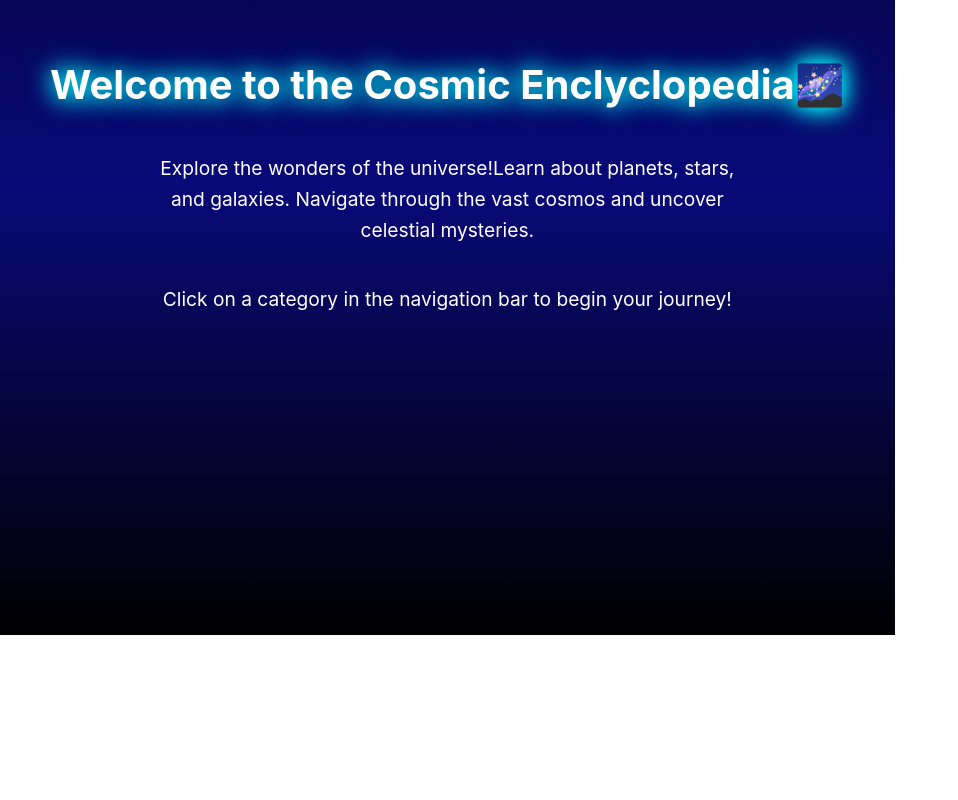
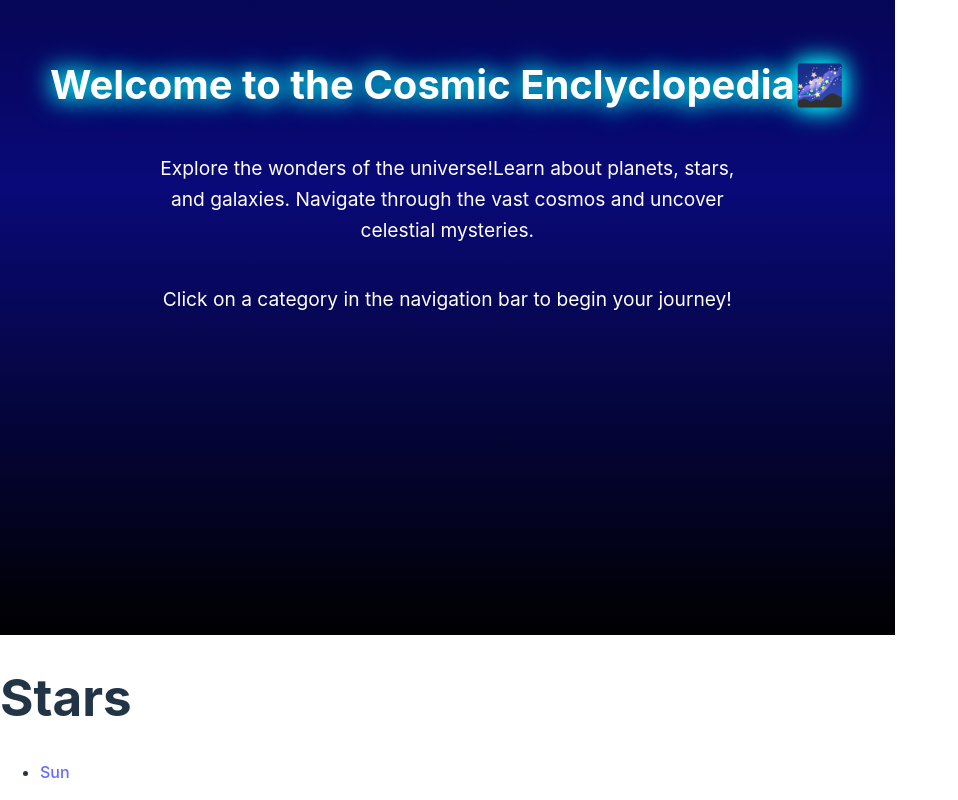
Before and after one commit to blovelace84/Cosmic-Encyclopedia-Rep, a React (Vite) app in the folder cosmic-encyclopedia/: page /stars in a window 1280 px wide. Shown: the part 393-1193 px from the top of the page, without its empty margins (0-958 px from the left). Before the commit the page ends 1028 px from the top, so only its background shows below. Built offline with nearby package versions, Linux system fonts and the light colour scheme.

Commit message:
added category page and some more data

```diff
--- a/cosmic-encyclopedia/src/App.jsx
+++ b/cosmic-encyclopedia/src/App.jsx
@@ -1,6 +1,7 @@
 import { BrowserRouter as Router, Routes, Route, BrowserRouter  } from "react-router-dom";
 import NavBar from "./NavBar";
 import HomePage from "./HomePage";
+import CategoryPage from "./CategoryPage";
 import ContentPage from "./ContentPage";
 import data from "./data";
 
@@ -11,6 +12,9 @@ function App() {
         <HomePage />
         <Routes>
           <Route path="/" element={<HomePage />} />
+          <Route path="/planets" element={<CategoryPage category="planets" />} />
+          <Route path="/stars" element={<CategoryPage category="stars" />} />
+          <Route path="/galaxy" element={<CategoryPage category="galaxies" />} />
           <Route path="/content/:id" element={<ContentPage />} />
         </Routes>
     </BrowserRouter>
--- /dev/null
+++ b/cosmic-encyclopedia/src/CategoryPage.css
@@ -0,0 +1,25 @@
+.category-page {
+    text-align: center;
+    color: white;
+    padding: 50px;
+  }
+
+  .category-page ul {
+    list-style: none;
+    padding: 0;
+  }
+
+  .category-page li {
+    font-size: 1.5rem;
+    margin: 10px 0;
+  }
+
+  .category-page a {
+    text-decoration: none;
+    color: cyan;
+    transition: color 0.3s ease-in-out;
+  }
+
+  .category-page a:hover {
+    color: yellow;
+  }
--- /dev/null
+++ b/cosmic-encyclopedia/src/CategoryPage.jsx
@@ -0,0 +1,21 @@
+import { Link } from "react-router-dom";
+import data from "./data";
+
+const CategoryPage = ({ category }) => {
+  const filteredObjects = data.filter(item => item.category === category);
+
+  return (
+    <div className="category-page">
+      <h1>{category.charAt(0).toUpperCase() + category.slice(1)}</h1>
+      <ul>
+        {filteredObjects.map(object => (
+          <li key={object.id}>
+            <Link to={`/content/${object.id}`}>{object.name}</Link>
+          </li>
+        ))}
+      </ul>
+    </div>
+  );
+};
+
+export default CategoryPage;
--- a/cosmic-encyclopedia/src/data.jsx
+++ b/cosmic-encyclopedia/src/data.jsx
@@ -3,19 +3,22 @@ const data = [
         id: "earth",
         name: "Earth",
         description: "The third planet from the Sun and the only astronomical object known to harbor life. Our home plannet.",
-        image: "/assets/Earth.jpg"
+        image: "/assets/Earth.jpg",
+        category: "planets"
     },
     {
         id: "sun",
         name: "Sun",
         descrtiption: "The star at the center of our solar system. It provides the light and heat that sustains life on Earth.",
-        image: "/assets/Sun.jpg"
+        image: "/assets/Sun.jpg",
+        category: "stars"
     },
     {
         id: "andromeda",
         name: "Andromeda Galaxy",
         description: "The nearest spiral galaxy to the Milky Way and is on a collision course with our galaxy.",
-        image: "/assets/Andromeda.jpg"
+        image: "/assets/Andromeda.jpg",
+        category: "galaxies"
     }
 
 ];
```
